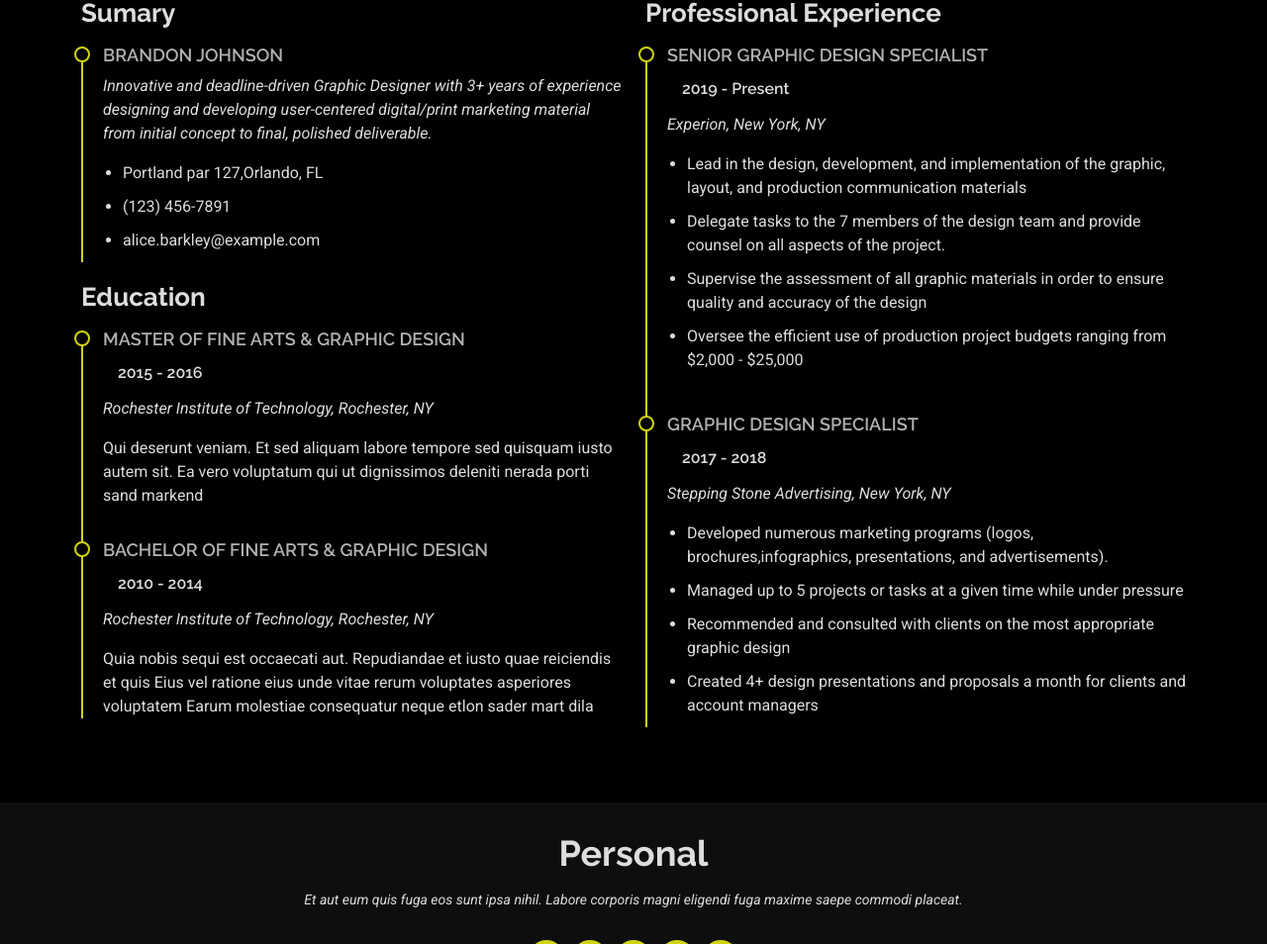
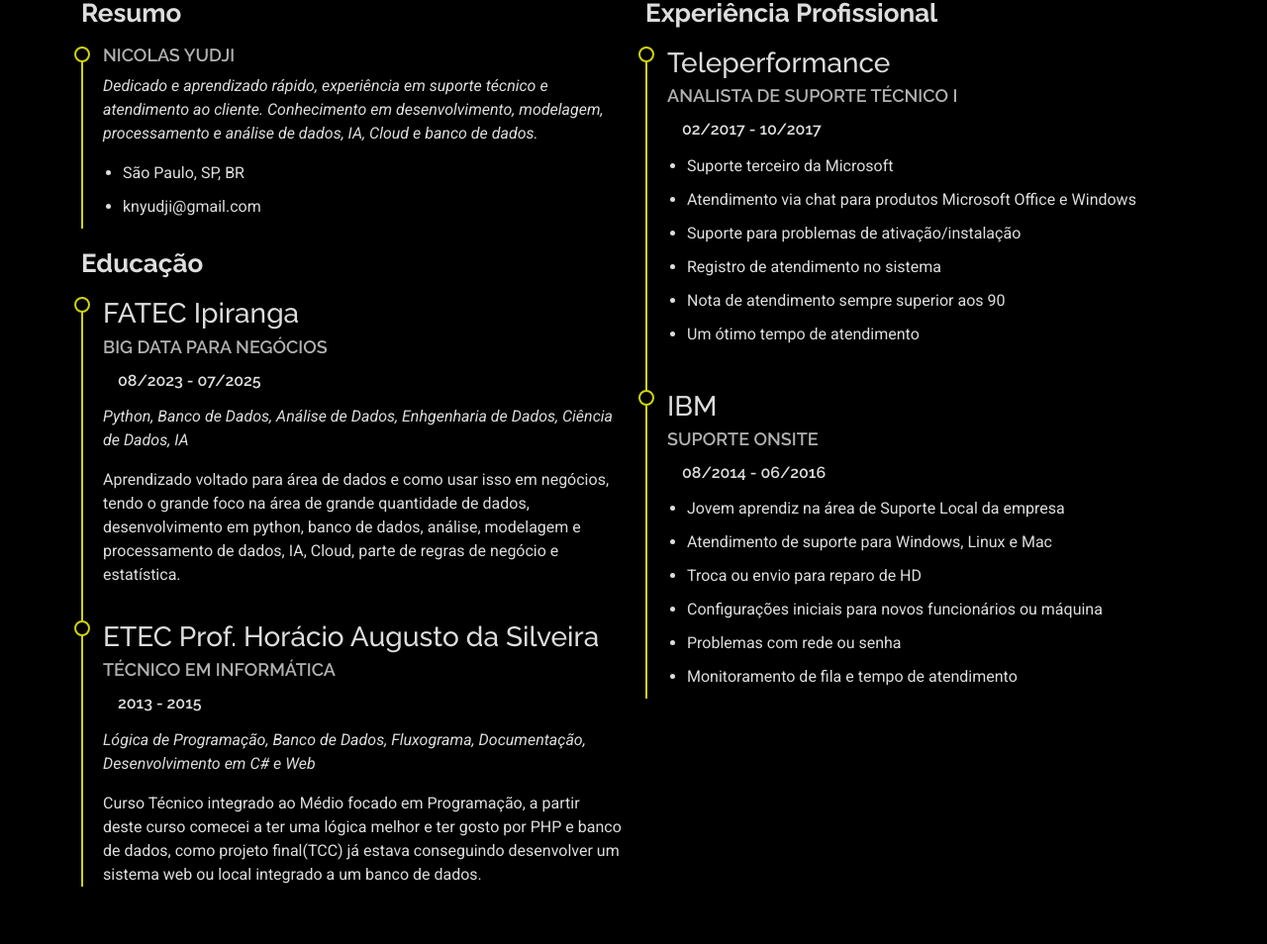
Before and after one commit to nyudji/nyudji.github.io, a plain HTML site: page resume.html in a window 1280 px wide. Shown: the part 513-1467 px from the top of the page at 99% size. Drawn offline with Linux system fonts and the light colour scheme.

Commit message:
(feat):adicionado o resume

```diff
--- a/resume.html
+++ b/resume.html
@@ -4,7 +4,7 @@
 <head>
   <meta charset="utf-8">
   <meta content="width=device-width, initial-scale=1.0" name="viewport">
-  <title>Resume - Personal Bootstrap Template</title>
+  <title>NYUDJI - Portifolio</title>
   <meta name="description" content="">
   <meta name="keywords" content="">
 
@@ -42,42 +42,25 @@
     <div class="container-fluid container-xl position-relative d-flex align-items-center justify-content-between">
 
       <a href="index.html" class="logo d-flex align-items-center">
-        <!-- Uncomment the line below if you also wish to use an image logo -->
-        <!-- <img src="assets/img/logo.png" alt=""> -->
-        <h1 class="sitename">Personal</h1>
+        <img src="assets/img/logo.png" alt="">
+        <strong><b><h4 class="sitename">Portifolio</h4></b></strong>
+
       </a>
 
       <nav id="navmenu" class="navmenu">
         <ul>
-          <li><a href="index.html">Home</a></li>
-          <li><a href="about.html">About</a></li>
-          <li><a href="resume.html" class="active">Resume</a></li>
-          <li><a href="services.html">Services</a></li>
-          <li><a href="portfolio.html">Portfolio</a></li>
-          <li class="dropdown"><a href="#"><span>Dropdown</span> <i class="bi bi-chevron-down toggle-dropdown"></i></a>
-            <ul>
-              <li><a href="#">Dropdown 1</a></li>
-              <li class="dropdown"><a href="#"><span>Deep Dropdown</span> <i class="bi bi-chevron-down toggle-dropdown"></i></a>
-                <ul>
-                  <li><a href="#">Deep Dropdown 1</a></li>
-                  <li><a href="#">Deep Dropdown 2</a></li>
-                  <li><a href="#">Deep Dropdown 3</a></li>
-                  <li><a href="#">Deep Dropdown 4</a></li>
-                  <li><a href="#">Deep Dropdown 5</a></li>
-                </ul>
-              </li>
-              <li><a href="#">Dropdown 2</a></li>
-              <li><a href="#">Dropdown 3</a></li>
-              <li><a href="#">Dropdown 4</a></li>
-            </ul>
-          </li>
-          <li><a href="contact.html">Contact</a></li>
+          <li><a href="index.html" >Home</a></li>
+          <li><a href="about.html">Sobre mim</a></li>
+          <li><a href="resume.html" class="active">CV</a></li>
+          <li><a href="services.html">Serviços</a></li>
+          <li><a href="portfolio.html">Projetos</a></li>
         </ul>
         <i class="mobile-nav-toggle d-xl-none bi bi-list"></i>
       </nav>
 
     </div>
   </header>
+
 
   <main class="main">
 
@@ -87,8 +70,8 @@
         <div class="container">
           <div class="row d-flex justify-content-center text-center">
             <div class="col-lg-8">
-              <h1>Resume</h1>
-              <p class="mb-0">Odio et unde deleniti. Deserunt numquam exercitationem. Officiis quo odio sint voluptas consequatur ut a odio voluptatem. Sit dolorum debitis veritatis natus dolores. Quasi ratione sint. Sit quaerat ipsum dolorem.</p>
+              <h1>CURRICULUM VITAE</h1>
+              <p class="mb-0">Comecei o interesse em tecnologia desde cedo, mexendo em HTML de sites e aprendendo a parte de código por trás de jogos, minha jornada de desenvolvimento iniciou na ETEC. Tive muita experiência como suporte técnico. Agora estou na FATEC e busco me desenvolver na área de dados.</p>
             </div>
           </div>
         </div>
@@ -97,7 +80,7 @@
         <div class="container">
           <ol>
             <li><a href="index.html">Home</a></li>
-            <li class="current">Resume</li>
+            <li class="current">Currículo</li>
           </ol>
         </div>
       </nav>
@@ -111,58 +94,63 @@
         <div class="row">
 
           <div class="col-lg-6" data-aos="fade-up" data-aos-delay="100">
-            <h3 class="resume-title">Sumary</h3>
+            <h3 class="resume-title">Resumo</h3>
 
             <div class="resume-item pb-0">
-              <h4>Brandon Johnson</h4>
-              <p><em>Innovative and deadline-driven Graphic Designer with 3+ years of experience designing and developing user-centered digital/print marketing material from initial concept to final, polished deliverable.</em></p>
+              <h4>Nicolas Yudji</h4>
+              <p><em>Dedicado e aprendizado rápido, experiência em suporte técnico e atendimento ao cliente. Conhecimento em desenvolvimento, modelagem, processamento e análise de dados, IA, Cloud e banco de dados.</em></p>
               <ul>
-                <li>Portland par 127,Orlando, FL</li>
-                <li>(123) 456-7891</li>
-                <li>alice.barkley@example.com</li>
+                <li>São Paulo, SP, BR</li>
+                <li>knyudji@gmail.com</li>
               </ul>
             </div><!-- Edn Resume Item -->
 
-            <h3 class="resume-title">Education</h3>
+            <h3 class="resume-title">Educação</h3>
             <div class="resume-item">
-              <h4>Master of Fine Arts &amp; Graphic Design</h4>
-              <h5>2015 - 2016</h5>
-              <p><em>Rochester Institute of Technology, Rochester, NY</em></p>
-              <p>Qui deserunt veniam. Et sed aliquam labore tempore sed quisquam iusto autem sit. Ea vero voluptatum qui ut dignissimos deleniti nerada porti sand markend</p>
+              <h3>FATEC Ipiranga</h3>
+              <h4>Big Data para Negócios</h4>
+              <h5>08/2023 - 07/2025</h5>
+              <p><em>Python, Banco de Dados, Análise de Dados, Enhgenharia de Dados, Ciência de Dados, IA</em></p>
+              <p>Aprendizado voltado para área de dados e como usar isso em negócios, tendo o grande foco na área de grande quantidade de dados, desenvolvimento em python, banco de dados, análise, modelagem e processamento de dados, IA, Cloud, parte de regras de negócio e estatística.</p>
             </div><!-- Edn Resume Item -->
 
             <div class="resume-item">
-              <h4>Bachelor of Fine Arts &amp; Graphic Design</h4>
-              <h5>2010 - 2014</h5>
-              <p><em>Rochester Institute of Technology, Rochester, NY</em></p>
-              <p>Quia nobis sequi est occaecati aut. Repudiandae et iusto quae reiciendis et quis Eius vel ratione eius unde vitae rerum voluptates asperiores voluptatem Earum molestiae consequatur neque etlon sader mart dila</p>
+              <h3>ETEC Prof. Horácio Augusto da Silveira</h3>
+              <h4>Técnico em Informática</h4>
+              <h5>2013 - 2015</h5>
+              <p><em>Lógica de Programação, Banco de Dados, Fluxograma, Documentação, Desenvolvimento em C# e Web</em></p>
+              <p>Curso Técnico integrado ao Médio focado em Programação, a partir deste curso comecei a ter uma lógica melhor e ter gosto por PHP e banco de dados, como projeto final(TCC) já estava conseguindo desenvolver um sistema web  ou local integrado a um banco de dados.</p>
             </div><!-- Edn Resume Item -->
 
           </div>
 
           <div class="col-lg-6" data-aos="fade-up" data-aos-delay="200">
-            <h3 class="resume-title">Professional Experience</h3>
+            <h3 class="resume-title">Experiência Profissional</h3>
             <div class="resume-item">
-              <h4>Senior graphic design specialist</h4>
-              <h5>2019 - Present</h5>
-              <p><em>Experion, New York, NY </em></p>
+              <h3>Teleperformance</h3>
+              <h4>Analista de Suporte Técnico I</h4>
+              <h5>02/2017 - 10/2017</h5>
               <ul>
-                <li>Lead in the design, development, and implementation of the graphic, layout, and production communication materials</li>
-                <li>Delegate tasks to the 7 members of the design team and provide counsel on all aspects of the project. </li>
-                <li>Supervise the assessment of all graphic materials in order to ensure quality and accuracy of the design</li>
-                <li>Oversee the efficient use of production project budgets ranging from $2,000 - $25,000</li>
+                <li>Suporte terceiro da Microsoft</li>
+                <li>Atendimento via chat para produtos Microsoft Office e Windows</li>
+                <li>Suporte para problemas de ativação/instalação</li>
+                <li>Registro de atendimento no sistema</li>
+                <li>Nota de atendimento sempre superior aos 90</li>
+                <li>Um ótimo tempo de atendimento</li>
               </ul>
             </div><!-- Edn Resume Item -->
 
             <div class="resume-item">
-              <h4>Graphic design specialist</h4>
-              <h5>2017 - 2018</h5>
-              <p><em>Stepping Stone Advertising, New York, NY</em></p>
+              <h3>IBM</h3>
+              <h4>Suporte OnSite</h4>
+              <h5>08/2014 - 06/2016</h5>
               <ul>
-                <li>Developed numerous marketing programs (logos, brochures,infographics, presentations, and advertisements).</li>
-                <li>Managed up to 5 projects or tasks at a given time while under pressure</li>
-                <li>Recommended and consulted with clients on the most appropriate graphic design</li>
-                <li>Created 4+ design presentations and proposals a month for clients and account managers</li>
+                <li>Jovem aprendiz na área de Suporte Local da empresa</li>
+                <li>Atendimento de suporte para Windows, Linux e Mac</li>
+                <li>Troca ou envio para reparo de HD</li>
+                <li>Configurações iniciais para novos funcionários ou máquina</li>
+                <li>Problemas com rede ou senha</li>
+                <li>Monitoramento de fila e tempo de atendimento</li>
               </ul>
             </div><!-- Edn Resume Item -->
 
@@ -176,27 +164,27 @@
 
   </main>
 
+
   <footer id="footer" class="footer dark-background">
     <div class="container">
-      <h3 class="sitename">Personal</h3>
-      <p>Et aut eum quis fuga eos sunt ipsa nihil. Labore corporis magni eligendi fuga maxime saepe commodi placeat.</p>
+      <h3 class="sitename">@nyudji</h3>
+      <p>Este é meu portifolio, com intuito de inovar meu currículo, relembrar técnicas front-end e publicar no github.io, com informações pessoais e profissionais para interessados.</p>
       <div class="social-links d-flex justify-content-center">
-        <a href=""><i class="bi bi-twitter-x"></i></a>
-        <a href=""><i class="bi bi-facebook"></i></a>
-        <a href=""><i class="bi bi-instagram"></i></a>
-        <a href=""><i class="bi bi-skype"></i></a>
-        <a href=""><i class="bi bi-linkedin"></i></a>
+        <a href="https://www.linkedin.com/in/nyudji/"><i class="bi bi-linkedin"></i></a>
+        <a href="https://github.com/nyudji"><i class="bi bi-github"></i></a>
       </div>
       <div class="container">
         <div class="copyright">
-          <span>Copyright</span> <strong class="px-1 sitename">Personal</strong> <span>All Rights Reserved</span>
+          <span>Copyright</span> <strong class="px-1 sitename">NYUDJI</strong> <span>All Rights Reserved</span>
         </div>
         <div class="credits">
           <!-- All the links in the footer should remain intact. -->
           <!-- You can delete the links only if you've purchased the pro version. -->
           <!-- Licensing information: https://bootstrapmade.com/license/ -->
           <!-- Purchase the pro version with working PHP/AJAX contact form: [buy-url] -->
-          Designed by <a href="https://bootstrapmade.com/">BootstrapMade</a>
+          Designed by <a>NYUDJI</a>
+          Template by <a href="https://bootstrapmade.com/">BootstrapMade</a>
+
         </div>
       </div>
     </div>
```
Also changed, not shown: about.html (+1 -1 lines), index.html (+1 -1 lines).
